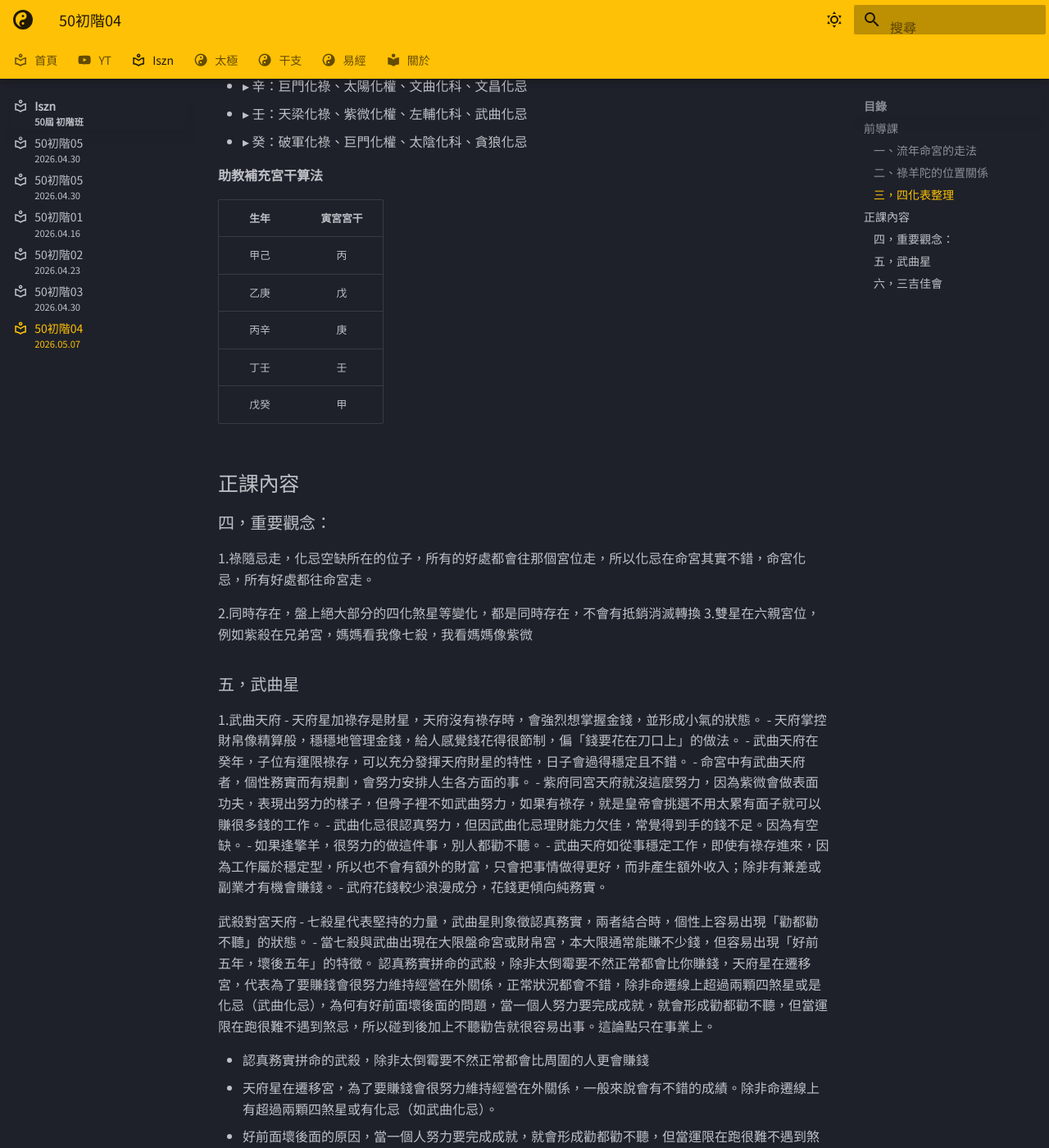
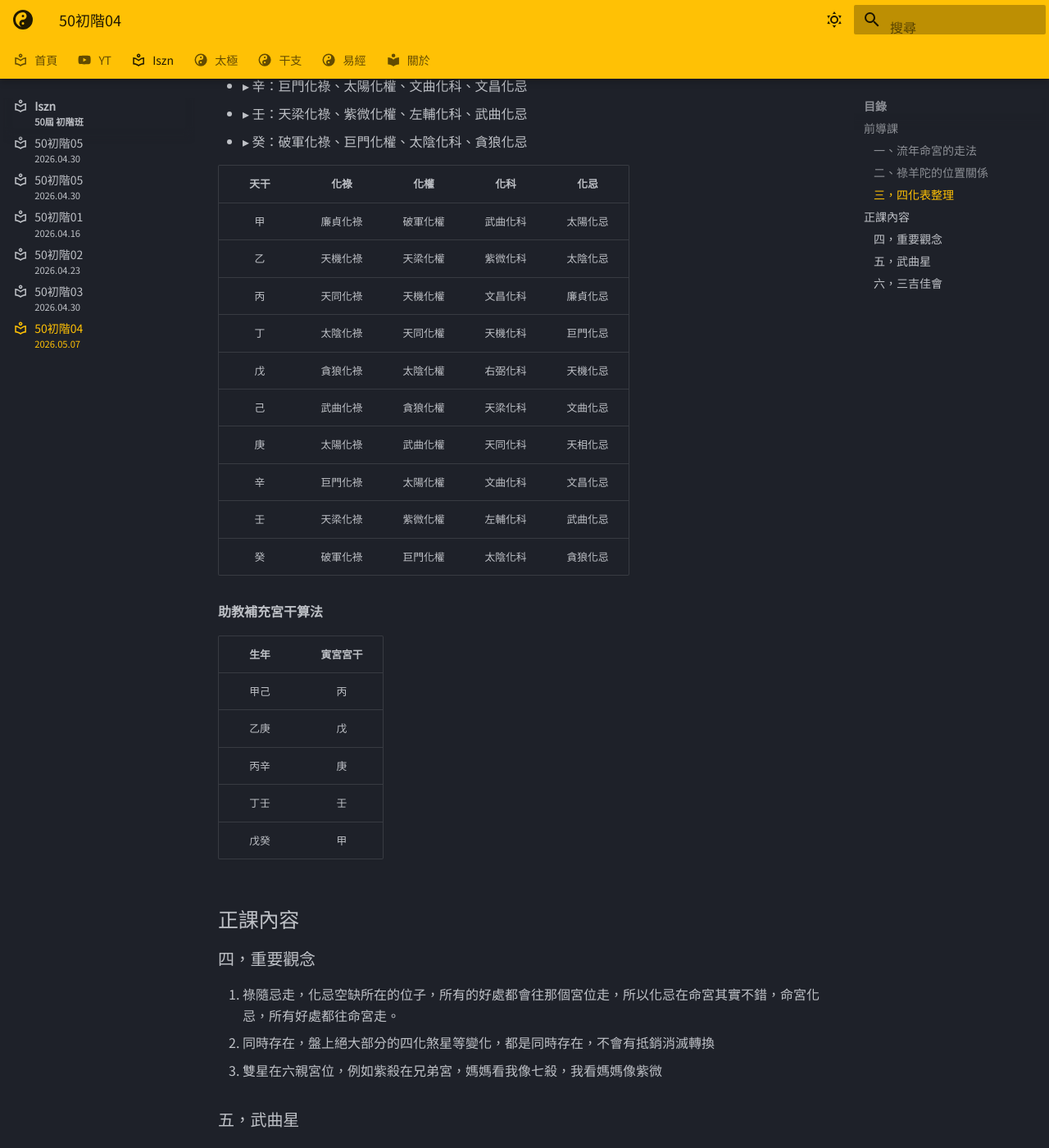
Before and after one commit to oolongyuan/oolongyuan.github.io, an MkDocs documentation site: the page built from docs/iszn/note_04.md, in a window 1280 px wide and 1400 px high, scrolled down 1660 px. Shown: the whole window at 82% size. Built offline with MkDocs 1.6.1 and Material for MkDocs 9.7.7, drawn with Linux system fonts in a browser that asks for light colours; some web fonts are replaced.

Commit message:
formatted

```diff
--- a/docs/iszn/note_04.md
+++ b/docs/iszn/note_04.md
@@ -69,6 +69,19 @@ subtitle: 2026.05.07
  - ▸ 壬：天梁化祿、紫微化權、左輔化科、武曲化忌
  - ▸ 癸：破軍化祿、巨門化權、太陰化科、貪狼化忌
 
+| 天干| 化祿 | 化權 | 化科 | 化忌 |
+| :-: | :--: | :--: | :--: | :--: |
+| 甲 | 廉貞化祿 | 破軍化權 | 武曲化科 | 太陽化忌 |
+| 乙 | 天機化祿 | 天梁化權 | 紫微化科 | 太陰化忌 |
+| 丙 | 天同化祿 | 天機化權 | 文昌化科 | 廉貞化忌 |
+| 丁 | 太陰化祿 | 天同化權 | 天機化科 | 巨門化忌 |
+| 戊 | 貪狼化祿 | 太陰化權 | 右弼化科 | 天機化忌 |
+| 己 | 武曲化祿 | 貪狼化權 | 天梁化科 | 文曲化忌 |
+| 庚 | 太陽化祿 | 武曲化權 | 天同化科 | 天相化忌 |
+| 辛 | 巨門化祿 | 太陽化權 | 文曲化科 | 文昌化忌 |
+| 壬 | 天梁化祿 | 紫微化權 | 左輔化科 | 武曲化忌 |
+| 癸 | 破軍化祿 | 巨門化權 | 太陰化科 | 貪狼化忌 |
+
 **助教補充宮干算法**
 
 | 生年 | 寅宮宮干 |
@@ -82,12 +95,11 @@ subtitle: 2026.05.07
 
 ## 正課內容
 
-### 四，重要觀念：
-1.祿隨忌走，化忌空缺所在的位子，所有的好處都會往那個宮位走，所以化忌在命宮其實不錯，命宮化忌，所有好處都往命宮走。
+### 四，重要觀念
 
-
-2.同時存在，盤上絕大部分的四化煞星等變化，都是同時存在，不會有抵銷消滅轉換
-3.雙星在六親宮位，例如紫殺在兄弟宮，媽媽看我像七殺，我看媽媽像紫微
+ 1. 祿隨忌走，化忌空缺所在的位子，所有的好處都會往那個宮位走，所以化忌在命宮其實不錯，命宮化忌，所有好處都往命宮走。
+ 1. 同時存在，盤上絕大部分的四化煞星等變化，都是同時存在，不會有抵銷消滅轉換
+ 1. 雙星在六親宮位，例如紫殺在兄弟宮，媽媽看我像七殺，我看媽媽像紫微
 
 
 ### 五，武曲星
```
